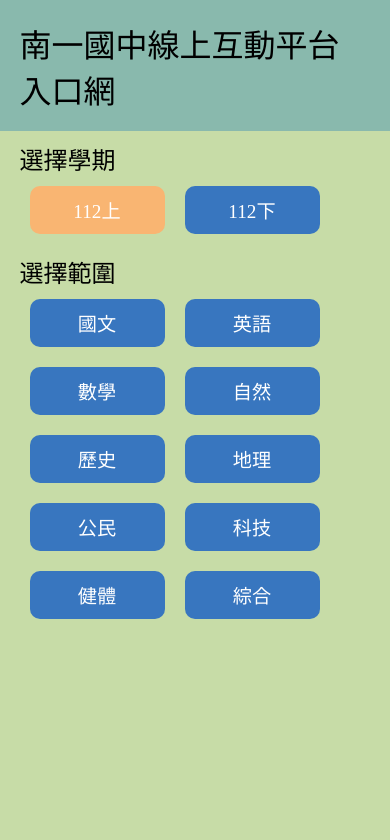
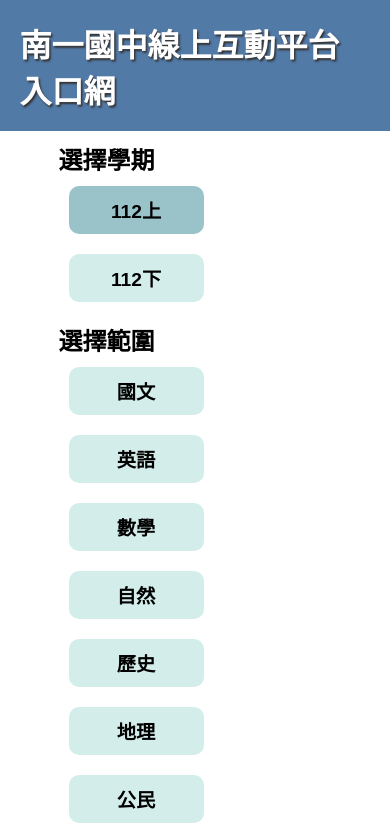
Before and after one commit to smallwong/najunior, a plain HTML site: page index.html in a window 390 px wide. Both pictures are taken after a click on the element "112上". Shown: the top 840 px of the page. Drawn offline with Linux system fonts and the light colour scheme.

Commit message:
feat: update color

```diff
--- a/static/style.css
+++ b/static/style.css
@@ -2,14 +2,20 @@
   margin: 0;
   padding: 0;
   box-sizing: border-box;
-  background-color: #c7dca7;
+  font-weight: 700;
+}
+
+body {
+  font-family: Microsoft JhengHei, 微軟正黑體, sans-serif;
 }
 
 .banner {
   width: 100%;
   padding: 5%;
-  background-color: #89b9ad;
+  background-color: #527aa7;
+  color: #fff;
   font-size: 2em;
+  text-shadow: 1.5px 1.5px 2px #333;
 }
 
 .container {
@@ -44,15 +50,15 @@
   width: 135px;
   padding: 10px 0;
   border-radius: 10px;
-  background-color: #3876bf;
-  color: #fff;
+  background-color: #d3edea;
+  color: #000;
   text-align: center;
   margin: 10px;
   font-size: 1.2em;
   cursor: pointer;
 }
 .selector_box .selector .button_box .button.active {
-  background-color: #f9b572;
+  background-color: #99c3c9;
 }
 
 .subject_wrapper {
@@ -62,8 +68,9 @@
 }
 .subject_wrapper .subject_box .title {
   width: 100%;
-  background-color: #192655;
+  background-color: #58c4b6;
   color: #fff;
+  text-shadow: 1.5px 1.5px 2px #333;
   padding: 10px;
   border-radius: 5px;
 }
@@ -78,8 +85,8 @@
 .subject_wrapper .subject_box .subject_group .subject {
   width: 155px;
   padding: 10px;
-  background-color: #3876bf;
-  color: #fff;
+  background-color: #d3edea;
+  color: #000;
   margin: 5px;
   border-radius: 10px;
   text-align: center;
@@ -107,3 +114,15 @@
 ::-webkit-scrollbar-thumb:hover {
   background: #bbb;
 }
+
+@media only screen and (max-width: 768px) {
+  .container {
+    width: 50%;
+  }
+}
+
+@media only screen and (max-width: 992px) {
+  .container {
+    width: 70%;
+  }
+}
```
